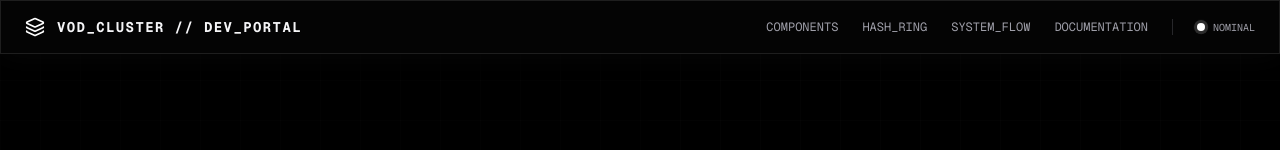
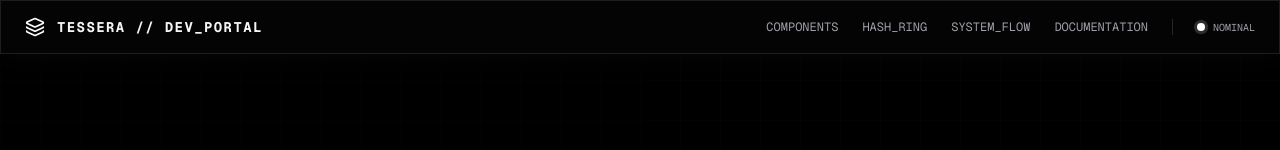
Before and after one commit to Ashutosh-Repos/Tessera, a Next.js app in the folder developer-portal/: page / in a window 1280 px wide. Shown: the top 150 px of the page. Built offline with nearby package versions, Linux system fonts and the light colour scheme.

Commit message:
rebrand: rename app to Tessera
- Update header branding: VOD_CLUSTER → TESSERA
- Update footer copyright to Tessera
- Update page title and meta description in layout.tsx

```diff
--- a/developer-portal/src/app/layout.tsx
+++ b/developer-portal/src/app/layout.tsx
@@ -13,8 +13,8 @@ const geistMono = Geist_Mono({
 });
 
 export const metadata: Metadata = {
-  title: "Distributed VOD Platform | Developer Hub",
-  description: "High-performance, multi-region distributed video processing system. Ingest, slice, and transcode raw videos dynamically.",
+  title: "Tessera | Developer Hub",
+  description: "Tessera — a high-performance, multi-region distributed video processing engine. Ingest, slice, and transcode raw videos at scale.",
 };
 
 export default function RootLayout({
--- a/developer-portal/src/app/page.tsx
+++ b/developer-portal/src/app/page.tsx
@@ -456,7 +456,7 @@ function App() {
       <header className="sticky top-0 z-50 glass-card border-b border-zinc-900/60 px-6 py-4 flex items-center justify-between">
         <div className="flex items-center gap-3">
           <Layers className="w-5 h-5 text-white" />
-          <span className="font-mono tracking-widest text-sm font-bold">VOD_CLUSTER // DEV_PORTAL</span>
+          <span className="font-mono tracking-widest text-sm font-bold">TESSERA // DEV_PORTAL</span>
         </div>
         <div className="flex items-center gap-6">
           <a href="#customizer" className="text-xs font-mono text-zinc-400 hover:text-white transition-colors">COMPONENTS</a>
@@ -1655,7 +1655,7 @@ worker:
       {/* Footer */}
       <footer className="border-t border-zinc-900/60 py-12 px-6 bg-zinc-950/20 text-center font-mono text-[10px] text-zinc-600">
         <div className="max-w-7xl mx-auto flex flex-col md:flex-row justify-between items-center gap-4">
-          <span>&copy; 2026 DISTRIBUTED VOD PLATFORM. ALL RIGHTS RESERVED.</span>
+          <span>&copy; 2026 TESSERA. ALL RIGHTS RESERVED.</span>
           <div className="flex gap-4">
             <span className="text-zinc-500">VERSION 1.3.0-PREMIUM-PREVIEW</span>
             <span className="text-zinc-500">|</span>
```
